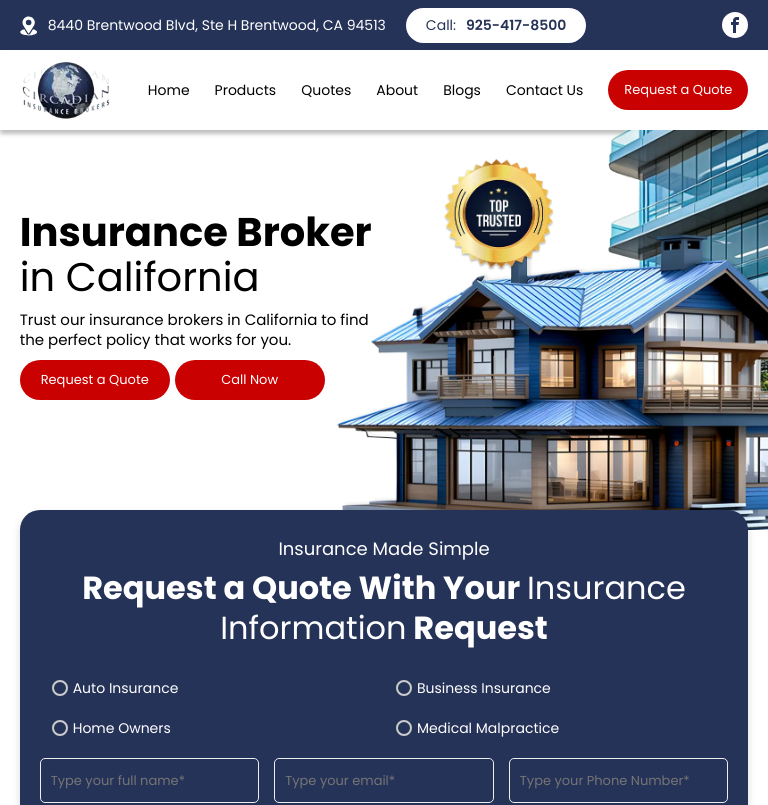
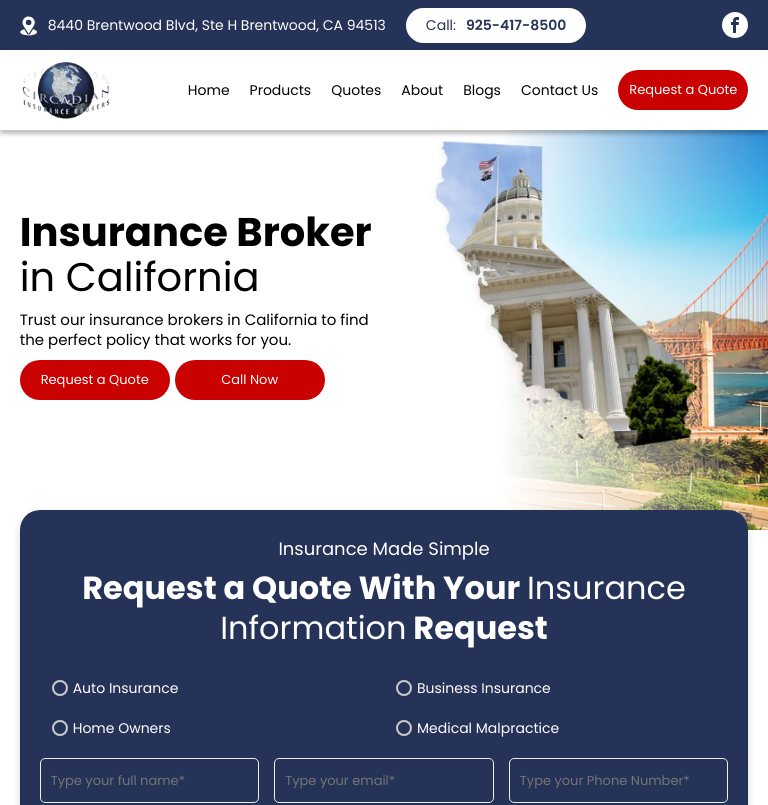
Before and after one commit to circadianinquiries/circadianbrokers, a Next.js app: page / in a window 768 px wide. Shown: the top 805 px of the page. Built offline with nearby package versions, Linux system fonts and the light colour scheme.

Commit message:
banner image chagne

```diff
--- a/src/app/home/data/data.jsx
+++ b/src/app/home/data/data.jsx
@@ -1,5 +1,5 @@
 //Banner
-import BannerPoster from "media/home/bannerImage.webp"
+import BannerPoster from "media/home/bannerImageNew.webp"
 import { BoatIcon, BusinessIcon, CondoIcon, HomeIcon, MedicalIcon, MotorcycleIcon, AutoIcon, WildfireIcon } from "../../app-constants"
 
 
--- a/styles/home/banner.module.scss
+++ b/styles/home/banner.module.scss
@@ -3,6 +3,8 @@
   background-position: 115% 100%;
   background-size: contain;
   background-repeat: no-repeat;
+  z-index: -1;
+  position: relative;
   .bannerTxt {
     padding-right: 100px;
     padding-top: 180px;
--- a/styles/layout/header.module.scss
+++ b/styles/layout/header.module.scss
@@ -139,7 +139,7 @@
       }
     }
     .mainNavigation {
-      gap: 45px;
+      gap: 40px;
       li {
         a {
           font-size: 16px;
@@ -164,7 +164,7 @@
       }
     }
     .mainNavigation {
-      gap: 25px;
+      gap: 20px;
       li {
         a {
           font-size: 14px;
@@ -173,7 +173,7 @@
         &:last-child {
           a {
             height: 40px;
-            width: 140px;
+            width: 130px;
             padding: 0px 10px;
             font-size: 13px;
             font-weight: 400;
```
Also changed, not shown: public/home/bannerImageNew.webp (added), public/home/bannerImage_old.webp (renamed from public/home/bannerImage.webp).
